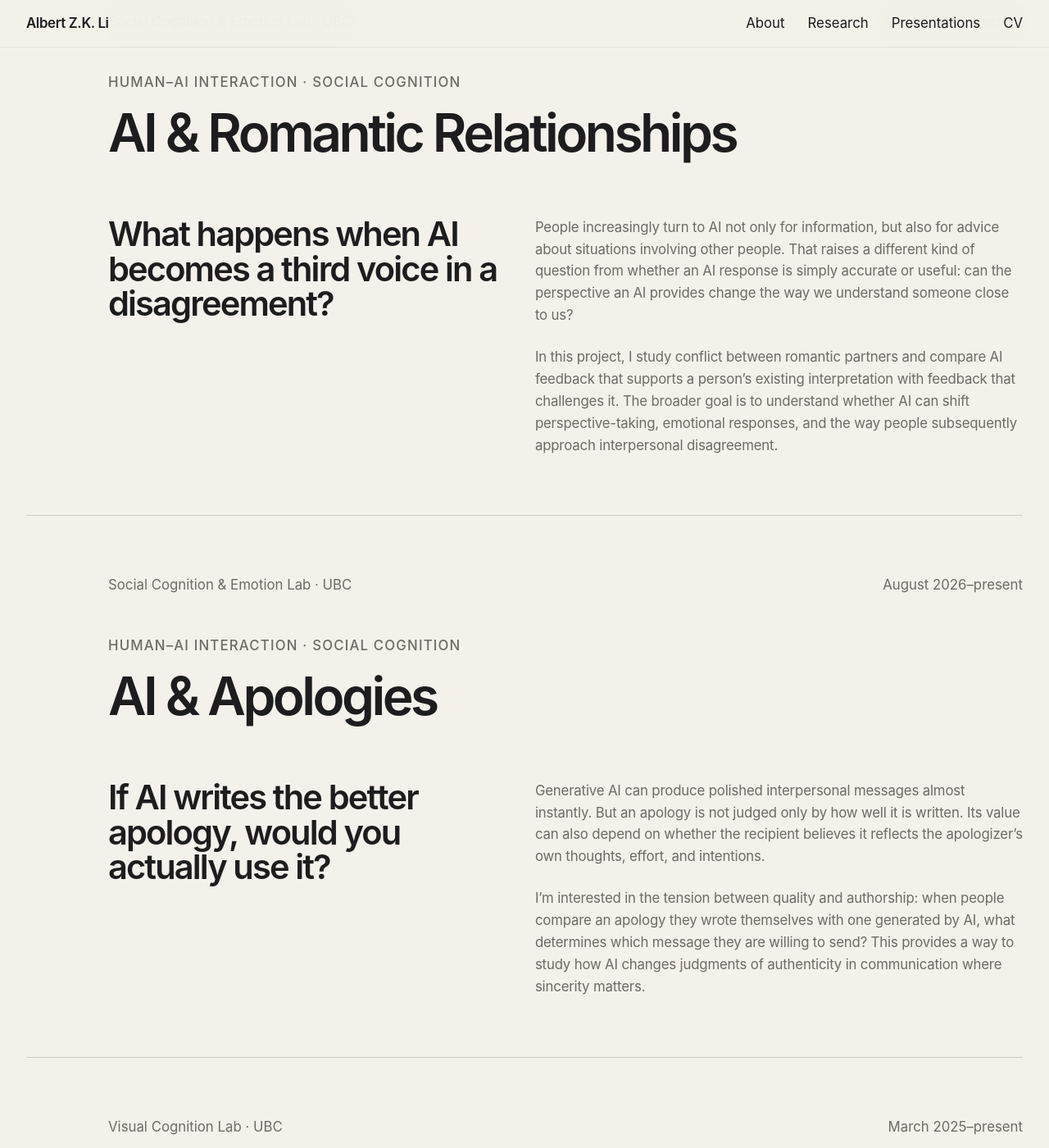
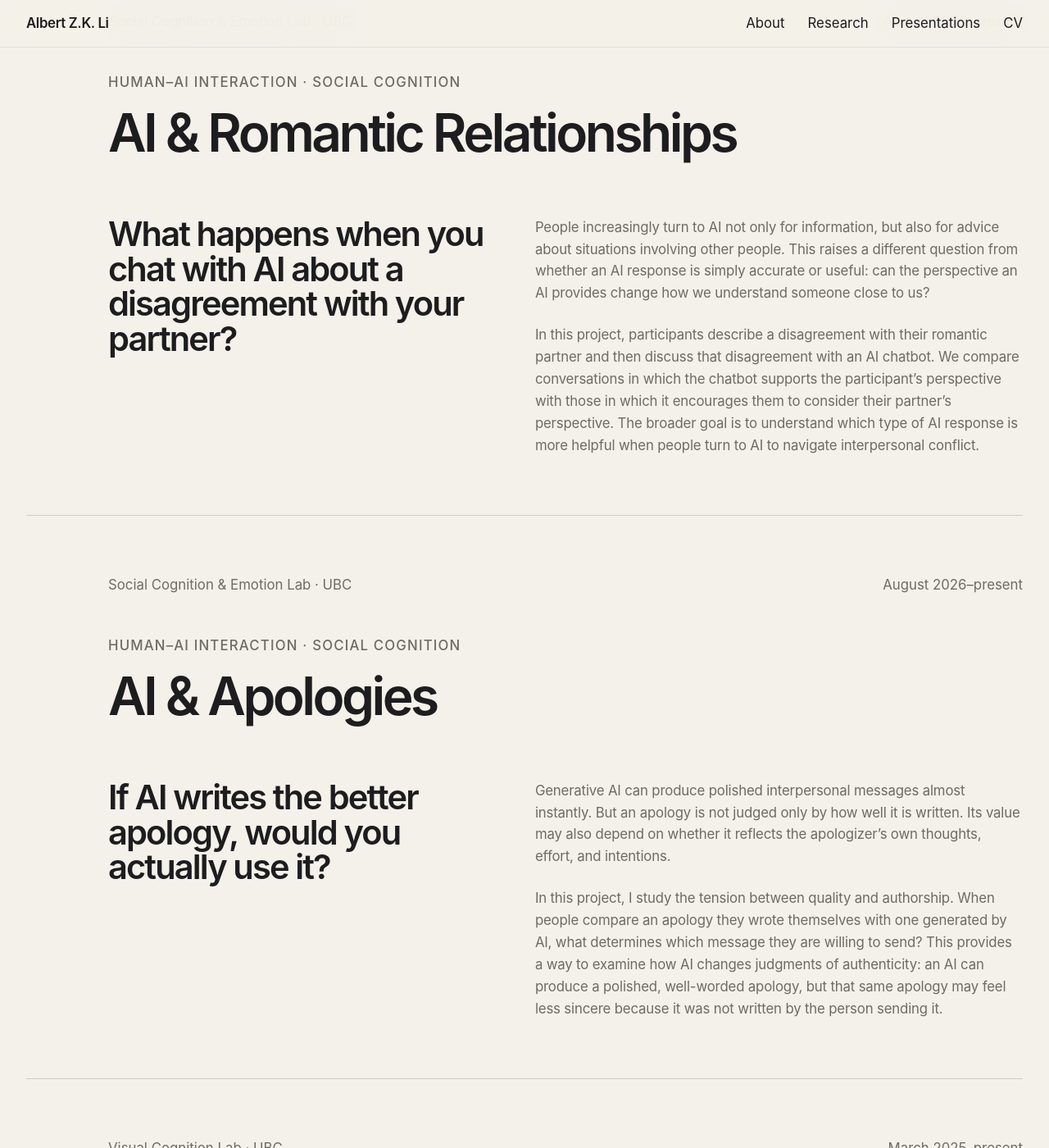
Before and after one commit to l-azk/l-azk.github.io, a Jekyll site: the page built from index.html, in a window 1280 px wide and 1400 px high, scrolled down 2487 px. Shown: the whole window at 82% size. Built offline with Jekyll 4.4.1, drawn with Linux system fonts in a browser that asks for light colours; some of the changed text lies outside the part shown.

Commit message:
Polish research project descriptions

```diff
--- a/index.html
+++ b/index.html
@@ -46,21 +46,19 @@ title:
 
         <p>
           I’m interested in how the mind organizes what we see, and in what happens
-          when AI becomes part of the way we think, communicate, and make decisions.
+          when AI becomes part of how we think, communicate, and make decisions.
         </p>
 
         <p>
           More broadly, I’m drawn to questions about how people make sense of
           information and how the tools we use can shape that process. My work
-          currently approaches these questions from both visual cognition and
-          human–AI interaction.
+          approaches these questions from both visual cognition and human–AI
+          interaction.
         </p>
 
         <p class="about-personal">
           Beyond research, I spend much of my time training for triathlons,
-          mountain biking, and snowboarding. Lately, I’ve also been getting
-          interested in shooting little moments on a camcorder and learning
-          how to edit them into short videos.
+          mountain biking, and snowboarding.
         </p>
 
       </div>
@@ -241,7 +238,7 @@ title:
       <div class="text-project-question">
 
         <p class="project-question">
-          What happens when AI becomes a third voice in a disagreement?
+          What happens when you chat with AI about a disagreement with your partner?
         </p>
 
       </div>
@@ -251,18 +248,19 @@ title:
 
         <p>
           People increasingly turn to AI not only for information, but also for
-          advice about situations involving other people. That raises a different
-          kind of question from whether an AI response is simply accurate or useful:
-          can the perspective an AI provides change the way we understand someone
+          advice about situations involving other people. This raises a different
+          question from whether an AI response is simply accurate or useful:
+          can the perspective an AI provides change how we understand someone
           close to us?
         </p>
 
         <p>
-          In this project, I study conflict between romantic partners and compare
-          AI feedback that supports a person’s existing interpretation with feedback
-          that challenges it. The broader goal is to understand whether AI can shift
-          perspective-taking, emotional responses, and the way people subsequently
-          approach interpersonal disagreement.
+          In this project, participants describe a disagreement with their romantic
+          partner and then discuss that disagreement with an AI chatbot. We compare
+          conversations in which the chatbot supports the participant’s perspective
+          with those in which it encourages them to consider their partner’s perspective.
+          The broader goal is to understand which type of AI response is more helpful
+          when people turn to AI to navigate interpersonal conflict.
         </p>
 
       </div>
@@ -314,17 +312,18 @@ title:
 
         <p>
           Generative AI can produce polished interpersonal messages almost instantly.
-          But an apology is not judged only by how well it is written. Its value can
-          also depend on whether the recipient believes it reflects the apologizer’s
-          own thoughts, effort, and intentions.
+          But an apology is not judged only by how well it is written. Its value may
+          also depend on whether it reflects the apologizer’s own thoughts, effort,
+          and intentions.
         </p>
 
         <p>
-          I’m interested in the tension between quality and authorship: when people
-          compare an apology they wrote themselves with one generated by AI, what
-          determines which message they are willing to send? This provides a way to
-          study how AI changes judgments of authenticity in communication where
-          sincerity matters.
+          In this project, I study the tension between quality and authorship. When
+          people compare an apology they wrote themselves with one generated by AI,
+          what determines which message they are willing to send? This provides a way
+          to examine how AI changes judgments of authenticity: an AI can produce a
+          polished, well-worded apology, but that same apology may feel less sincere
+          because it was not written by the person sending it.
         </p>
 
       </div>
@@ -366,7 +365,7 @@ title:
       <div class="text-project-question">
 
         <p class="project-question">
-          How does the visual system extract statistical structure from visually different displays?
+          How do we perceive correlation?
         </p>
 
       </div>
@@ -377,9 +376,9 @@ title:
         <p>
           A scatterplot can represent the same statistical relationship while looking
           very different depending on how its individual points are rendered. We
-          examine whether changing low-level visual properties—such as the size,
-          shape, and colour of the dots—changes how strongly people perceive the
-          underlying correlation.
+          examine whether changing low-level visual properties, such as the size,
+          shape, and colour of the dots, changes how people perceive
+          correlation.
         </p>
 
         <p>
```
Also changed, not shown: other parts of index.html (+3 -4 lines), 1 other file.
